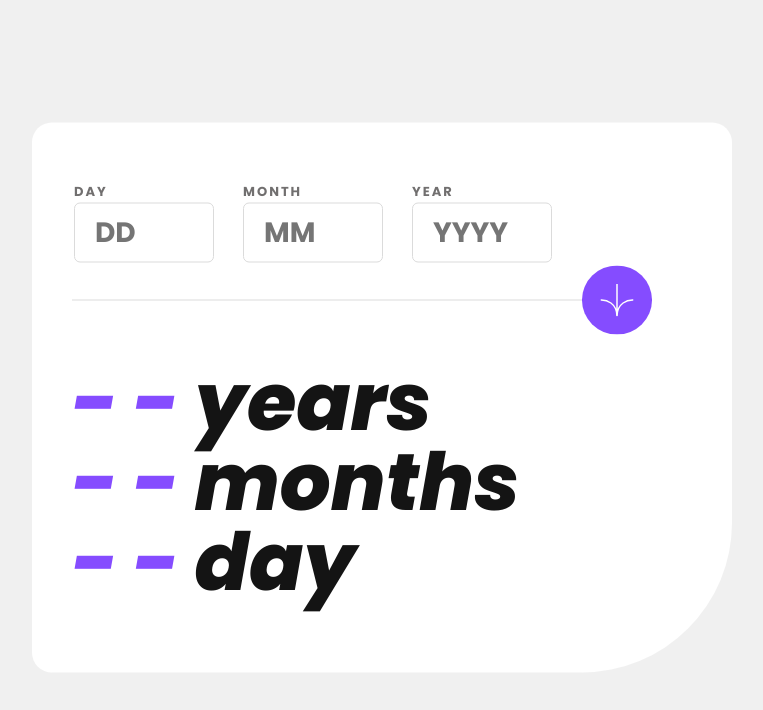
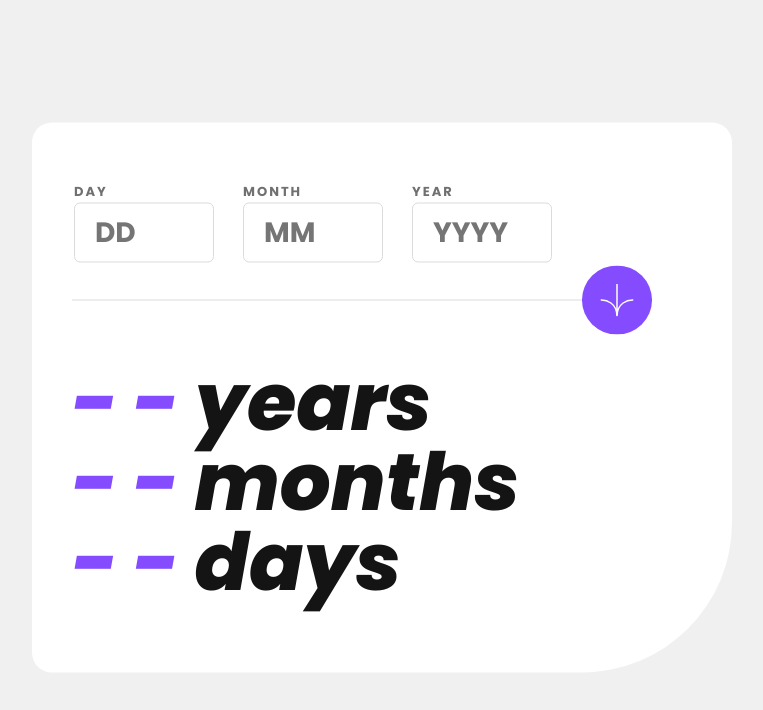
Before and after one commit to PauloAugustojv/Calculadora-de-Idade, a plain HTML site: page index.html in a window 1280 px wide. Shown: the top 710 px of the page, without its empty margins (278-1041 px from the left). Drawn offline with Linux system fonts and the light colour scheme.

Commit message:
modified:   index.html

```diff
--- a/index.html
+++ b/index.html
@@ -56,7 +56,7 @@
       <section class="years">
         <div class="text" id="result-days"> <span class="roxo">--</span>years</div>
         <div class="text" id="result-months"><span class="roxo">--</span>months</div>
-        <div class="text" id="result-years"><span class="roxo">--</span>day</div>
+        <div class="text" id="result-years"><span class="roxo">--</span>days</div>
       </section>
     </main>
     <script src="app.js"></script>
```
